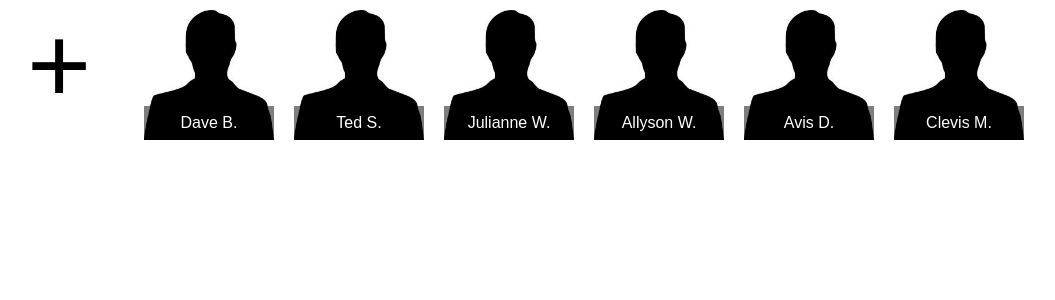
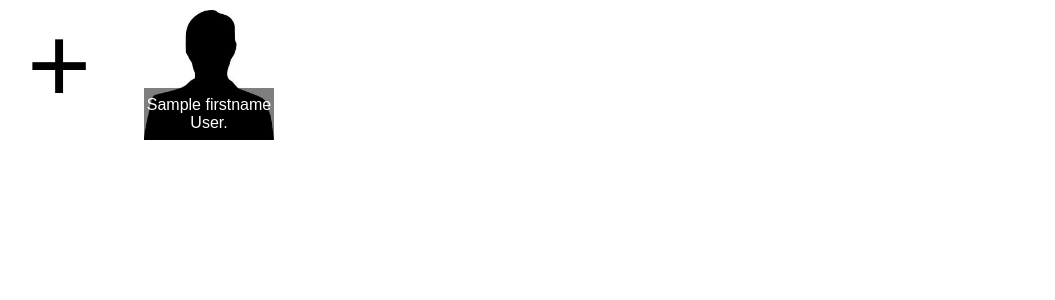
Before and after one commit to cypressf/hfid-prototype, a Python web app: template templates/home.html in a window 1280 px wide. Shown: the top 300 px of the page, without its empty margins (16-1071 px from the left). Run offline with Jinja, Linux system fonts and the light colour scheme; the template is opened without the code that fills it: most values are stand-ins (such as "Sample title", 1, 10 or a date in 2020).

Commit message:
let's code together:

```diff
--- a/templates/client.html
+++ b/templates/client.html
@@ -1,7 +1,7 @@
 {% extends 'base.html' %}
 
 {% block content %}
-<h1>client id : {{ id }}</h1>
+<h1>client id : {{ client.id }}</h1>
 <nav>
     <ul>
         <li><a href="" id="measure"><p>Measure</p></a></li>
--- a/templates/home.html
+++ b/templates/home.html
@@ -5,46 +5,13 @@
 {% block content %}
     <ul class="clients">
         <li id="add"><a href="">+</a></li>
+        {% for client in clients %}
         <li>
-            <a href="/dave">
+            <a href="/client/{{ client.id }}">
                 <img src="{{ url_for('static', filename='img/profile-photo.jpg') }}">
-                <p class="name">Dave B.</p>
+                <p class="name">{{ client.firstname }} {{ client.lastname[0] }}. </p>
             </a>
         </li>
-
-        <li>
-            <a href="/dave">
-                <img src="{{ url_for('static', filename='img/profile-photo.jpg') }}">
-                <p class="name">Ted S.</p>
-            </a>
-        </li>
-
-        <li>
-            <a href="/dave">
-                <img src="{{ url_for('static', filename='img/profile-photo.jpg') }}">
-                <p class="name">Julianne W.</p>
-            </a>
-        </li>
-
-        <li>
-            <a href="/dave">
-                <img src="{{ url_for('static', filename='img/profile-photo.jpg') }}">
-                <p class="name">Allyson W.</p>
-            </a>
-        </li>
-
-        <li>
-            <a href="/dave">
-                <img src="{{ url_for('static', filename='img/profile-photo.jpg') }}">
-                <p class="name">Avis D.</p>
-            </a>
-        </li>
-
-        <li>
-            <a href="/dave">
-                <img src="{{ url_for('static', filename='img/profile-photo.jpg') }}">
-                <p class="name">Clevis M.</p>
-            </a>
-        </li>
+        {% endfor %}
     </ul>
 {% endblock %}
```
Also changed, not shown: app.py (+16 -17 lines).
